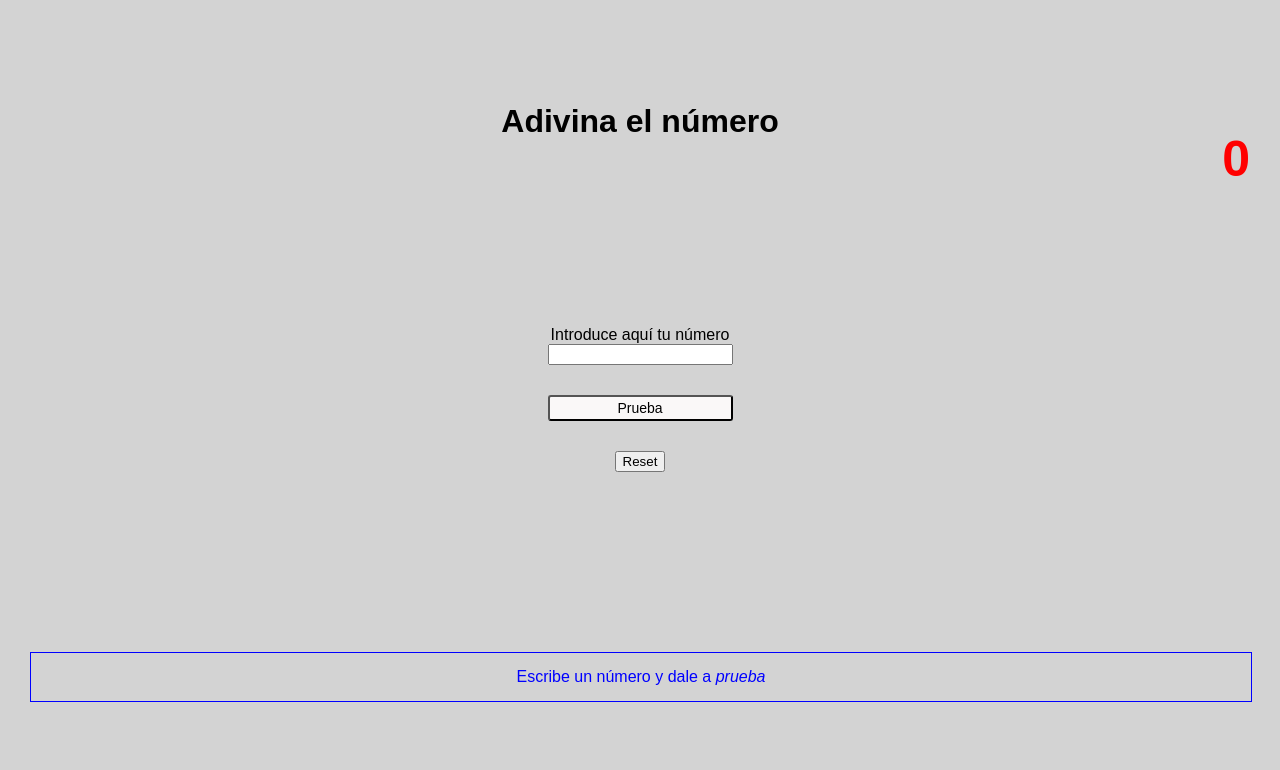
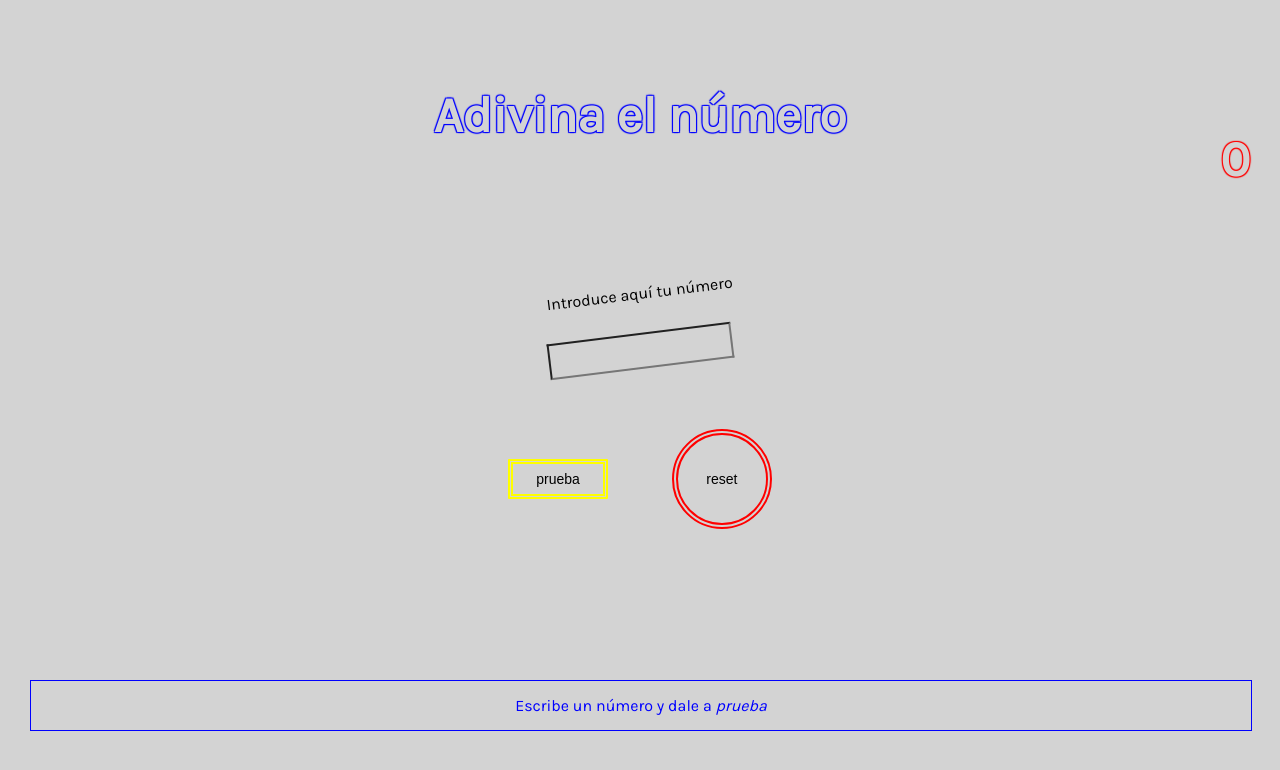
Before and after one commit to claradios/m2-evaluacion-intermedia-claradios, a plain HTML site: page index.html in a window 1280 px wide. Drawn offline with Linux system fonts and the light colour scheme.

Commit message:
improve style

```diff
--- a/css/main.css
+++ b/css/main.css
@@ -7,15 +7,29 @@
     flex-direction:column;
     justify-content:space-around;
     align-items:center;
-    font-family:Arial, Helvetica, sans-serif;
+    font-family: 'Karla', sans-serif;
+}
+.header__title{
+    color:lightgrey;
+    font-size: 50px;
+    text-shadow: -1px -1px 1px #0000ff, 1px -1px 1px #0000ff, -1px 1px 1px #0000ff, 1px 1px 1px #0000ff;
+    transition-duration: 0.4s;
+}
+.header__title:hover{
+    color:yellow;
 }
 .header__counter{
     position:absolute;
     right:30px;
     top:130px;
-    color:red;
+    color:lightgrey;
+    text-shadow: -1px -1px 1px #ff0000, 1px -1px 1px #ff0000, -1px 1px 1px #ff0000, 1px 1px 1px #ff0000;
     font-size:50px;
     font-weight:700;
+    transition-duration: 0.4s;
+}
+.header__counter:hover{
+    color:yellow;
 }
 .page__main{
     margin:0;
@@ -25,21 +39,37 @@
     align-items:center;
     flex-direction:column;
 }
-.btn{
+.btn {
+    background-color:lightgrey;
     margin:30px;
-    width:100%;
-    border-radius:3px;
-    padding:3px;
+    width:100px;
+    height:40px;
+    border-radius: 1px;
+    border: 5px double yellow;
     font-size:14px;
-    background-color:rgb(250, 248, 248);
+    transition-duration: 0.4s;
 }
-.reset {
+.btn:hover{
+    border: 5px double darkgrey;
+    background-color:white;
+    box-shadow: 0 12px 16px 0 rgba(0,0,0,0.24),0 17px 50px 0 rgba(0,0,0,0.16);
+    font-size:14.5px;
+}
+.reset-btn {
+    background-color:lightgrey;
     margin:30px;
-    width:100%;
-    border-radius:3px;
-    padding:3px;
+    width:100px;
+    height:100px;
+    border-radius: 50%;
+    border: 6px double #ff0000;
     font-size:14px;
-    background-color:rgb(250, 248, 248);
+    transition-duration: 0.4s;
+}
+.reset-btn:hover{
+    border: 5px double darkgrey;
+    background-color:white;
+    box-shadow: 0 12px 16px 0 rgba(0,0,0,0.24),0 17px 50px 0 rgba(0,0,0,0.16);
+    font-size:14.5px;
 }
 .page__footer{
     width:100%;
@@ -50,4 +80,32 @@
     color:blue;
     border: 1px solid blue;
     padding:15px 0;
+    transition-duration: 0.4s;
 }
+
+.footer__text:hover{
+   border-radius:76% 24% 69% 31% / 52% 52% 48% 48%;
+}
+
+.main__input{
+    margin:30px;
+    height:30px;
+    text-align:center;
+    transition-duration: 0.4s;
+    background-color:lightgrey;
+}
+
+.main__input:hover{
+    border-radius:76% 24% 69% 31% / 52% 52% 48% 48%;
+}
+
+.rotate-text{
+
+      transform: rotate(-7deg);
+
+
+      transform-origin: 50% 50%;
+
+
+     ;
+}
--- a/index.html
+++ b/index.html
@@ -6,6 +6,7 @@
     <meta name="viewport" content="width=device-width, initial-scale=1.0">
     <meta http-equiv="X-UA-Compatible" content="ie=edge">
     <title>m2 evaluacion intermedia</title>
+    <link href="https://fonts.googleapis.com/css?family=Karla&display=swap" rel="stylesheet">
     <link rel="stylesheet" href="css/main.css">
 </head>
 
@@ -15,10 +16,12 @@
         <div class="header__counter">1</div>
     </header>
     <main class="page__main">
-        <label for="guessnumber" class="main__input-label">Introduce aquí tu número</label>
-        <input type="text" class="main__input" id="guessnumber">
-        <button class="btn">Prueba</button>
-        <button class="reset-btn">Reset</button>
+        <label for="guessnumber" class="main__input-label rotate-text">Introduce aquí tu número</label>
+        <input type="text" class="main__input rotate-text" id="guessnumber">
+        <div class="button__container">
+            <button class="btn">prueba</button>
+            <button class="reset-btn">reset</button>
+        </div>
     </main>
     <footer class="page__footer">
         <p class="footer__text">Escribe un número y dale a <em>prueba</em></p>
--- a/js/main.js
+++ b/js/main.js
@@ -34,7 +34,7 @@ function guessGame(){
         footerText.innerHTML = '<strong>¡¿Dónde vas?!</strong> El número ha de ser menor que 100';
     }
     else if (inputNumber<0) {
-        footerText.innerHTML = '<strong>¡no se acepta tanta negatividad!</strong>Es un número positivo'
+        footerText.innerHTML = '<strong>¡no se acepta tanta negatividad!</strong> Es un número positivo'
     }
     else if (inputNumber > myRandomNumber){
         footerText.innerHTML = 'el número es muy alto';
```
